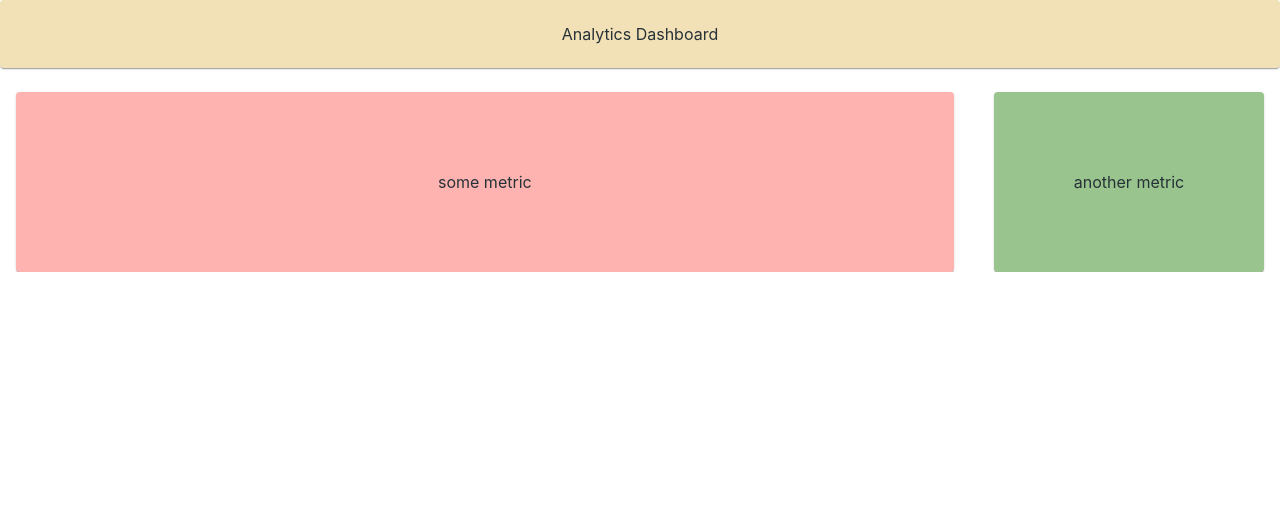
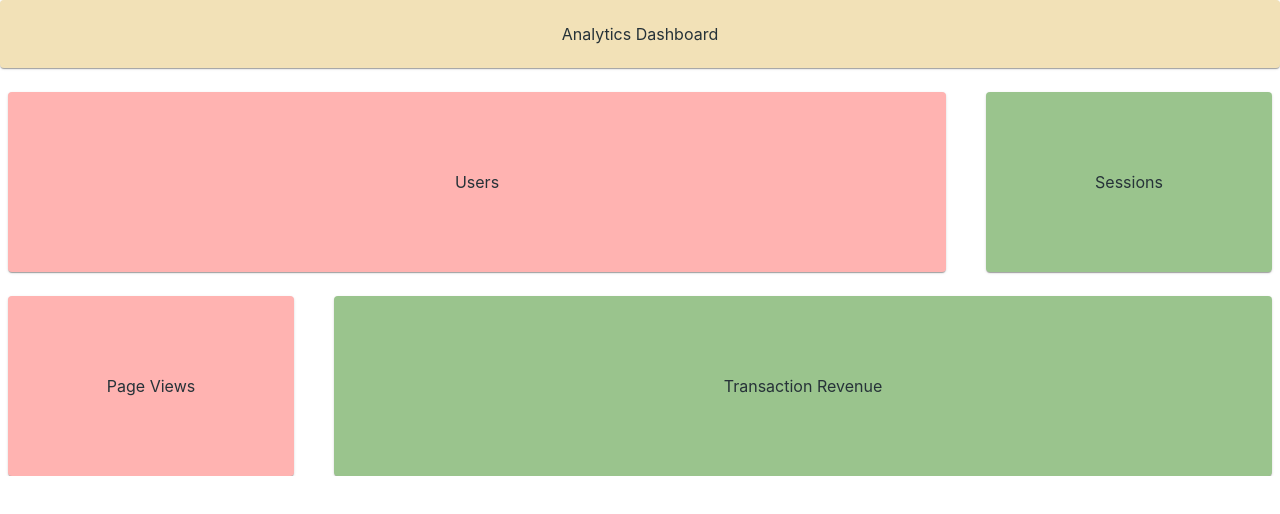
Before and after one commit to Bestmart721/analytics-dashboard, a React (Create React App) app in the folder client/: page / in a window 1280 px wide. Shown: the top 514 px of the page. Built offline with nearby package versions, Linux system fonts and the light colour scheme.

Commit message:
Add some more dash items

```diff
--- a/client/src/components/Dashboard/Dashboard.js
+++ b/client/src/components/Dashboard/Dashboard.js
@@ -17,10 +17,12 @@ class Dashboard extends Component {
     const { classes } = this.props;
     return (
       <div className={classes.root}>
-        <Grid container spacing={3} justify={"center"}>
+        <Grid container spacing={3} justify={"center"} alignItems={"center"}>
           <Header size={12} text={"Analytics Dashboard"}/>
-          <DashboardItem size={9} priority={'primary'} metric={'some metric'} />
-          <DashboardItem priority={'secondary'} metric={'another metric'} />
+          <DashboardItem size={9} priority={'primary'} metric={'Users'} />
+          <DashboardItem size={3} priority={'secondary'} metric={'Sessions'} />
+          <DashboardItem size={3} priority={'primary'} metric={'Page Views'} />
+          <DashboardItem size={9} metric={'Transaction Revenue'} />
         </Grid>
       </div>
     );
```
